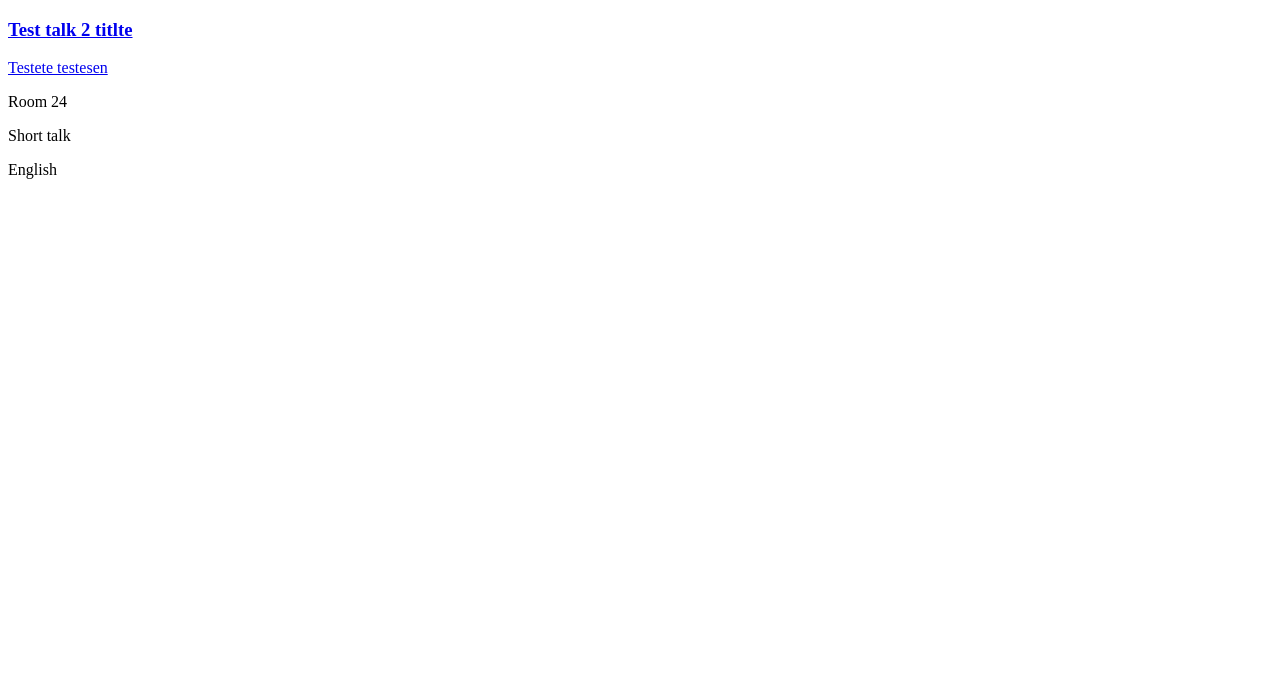
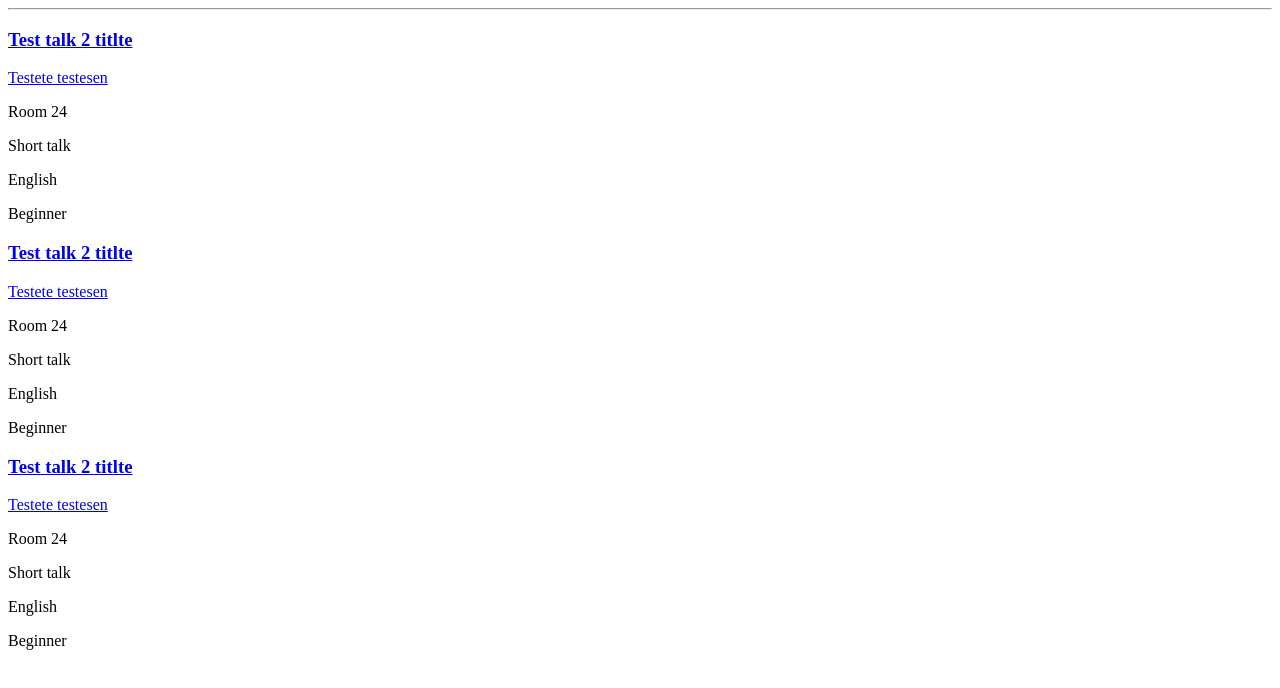
Before and after one commit to Maritt/newKDS, a Next.js app: page /components/ScheduleEntry in a window 1280 px wide. Shown: the top 688 px of the page. Built offline with nearby package versions, Linux system fonts and the light colour scheme.

Commit message:
Fixed styling and refactored schedule

```diff
--- a/pages/components/EventHeader.tsx
+++ b/pages/components/EventHeader.tsx
@@ -1,8 +1,12 @@
 const EventHeader = props => {
   return (
-    <div className="event-header">
-      <p className="time">{props.eventTime}</p>
+    <div id="event-header" className="content">
+      <hr />
+      <p>
+        {props.eventTime} {props.eventName}
+      </p>
     </div>
   );
 };
+
 export default EventHeader;
--- a/pages/components/ScheduleEntry.tsx
+++ b/pages/components/ScheduleEntry.tsx
@@ -4,13 +4,15 @@ import EventHeader from "./EventHeader";
 const ScheduleEntry = props => {
   return (
     <div className="content">
-      <EventHeader eventTime={props.eventTime} />
+      <EventHeader eventTime={props.eventTime} eventName={props.EventName} />
+      <div className="talk-slot">
         <Talk
           title={props.title}
           speaker={props.speaker}
           room={props.room}
           type={props.type}
           language={props.language}
+          difficulty={props.difficulty}
         />
         <Talk
           title="Test talk 2 titlte"
@@ -18,7 +20,25 @@ const ScheduleEntry = props => {
           room="Room 24"
           type="Short talk"
           language="English"
+          difficulty="Beginner"
         />
+        <Talk
+          title="Test talk 2 titlte"
+          speaker="Testete testesen"
+          room="Room 24"
+          type="Short talk"
+          language="English"
+          difficulty="Beginner"
+        />
+        <Talk
+          title="Test talk 2 titlte"
+          speaker="Testete testesen"
+          room="Room 24"
+          type="Short talk"
+          language="English"
+          difficulty="Beginner"
+        />
+      </div>
     </div>
   );
 };
--- a/pages/components/Talk.tsx
+++ b/pages/components/Talk.tsx
@@ -17,6 +17,9 @@ const Talk = props => {
         <p id="language" className="info-entry">
           {props.language}
         </p>
+        <p id="difficulty" className="info-entry">
+          {props.difficulty}
+        </p>
       </div>
     </div>
   );
--- a/styling/scheduleStyles.scss
+++ b/styling/scheduleStyles.scss
@@ -1,17 +1,27 @@
 @import "variables";
 @import url("https://fonts.googleapis.com/css?family=Raleway&display=swap");
 
+.talk-slot {
+  @media screen and (min-width: $break-large) {
+    display: flex;
+    width: 70%;
+    margin-left: auto;
+    margin-right: auto;
+    justify-content: space-evenly;
+  }
+  @media screen and (max-width: $break-large) {
+  }
+  display: block;
+}
 .talk-container {
   background-color: $button-color;
-  width: 70%;
-  margin: 1em;
-  margin-left: auto;
-  margin-right: auto;
-  padding: 0.3em;
+  width: 20%;
 
-  @media screen and (max-width: $break-small) {
-    padding: 0.1em;
-    width: 90%;
+  @media screen and (max-width: $break-large) {
+    width: 85%;
+    margin: 1em;
+
+    padding: 0.3em;
   }
 
   #title {
@@ -28,6 +38,7 @@
     margin-left: 1.5em;
     display: flex;
     justify-content: flex-start;
+    flex-wrap: wrap;
 
     .info-entry {
       margin-right: 2em;
@@ -35,13 +46,14 @@
   }
 }
 
-.event-header {
+#event-header {
   width: 70%;
   margin-left: auto;
   margin-right: auto;
+  font-size: 3em;
 
-  .time {
-    font-size: 3em;
+  @media screen and (max-width: $break-small) {
+    font-size: 2em;
   }
 }
 
@@ -64,8 +76,15 @@
   }
 
   .right-arrow {
-    #baseline-chevron {
+    .baseline-chevron {
       width: 3em;
     }
   }
 }
+#arrow-right {
+  :hover {
+    .baseline-chevron {
+      transform: rotate(90deg);
+    }
+  }
+}
--- a/styling/styling.scss
+++ b/styling/styling.scss
@@ -1,7 +1,6 @@
 @import url("https://fonts.googleapis.com/css?family=Raleway&display=swap");
 @import "variables";
 .content {
-  padding: 0em 4em;
   margin-top: 1em;
 
   .paragraphLink {
```
Also changed, not shown: pages/components/Day.tsx (+9 -25 lines), pages/components/ShowDailySchedule.tsx (added, +84 -0 lines). Lines whose indentation alone changed are shown as unchanged.
